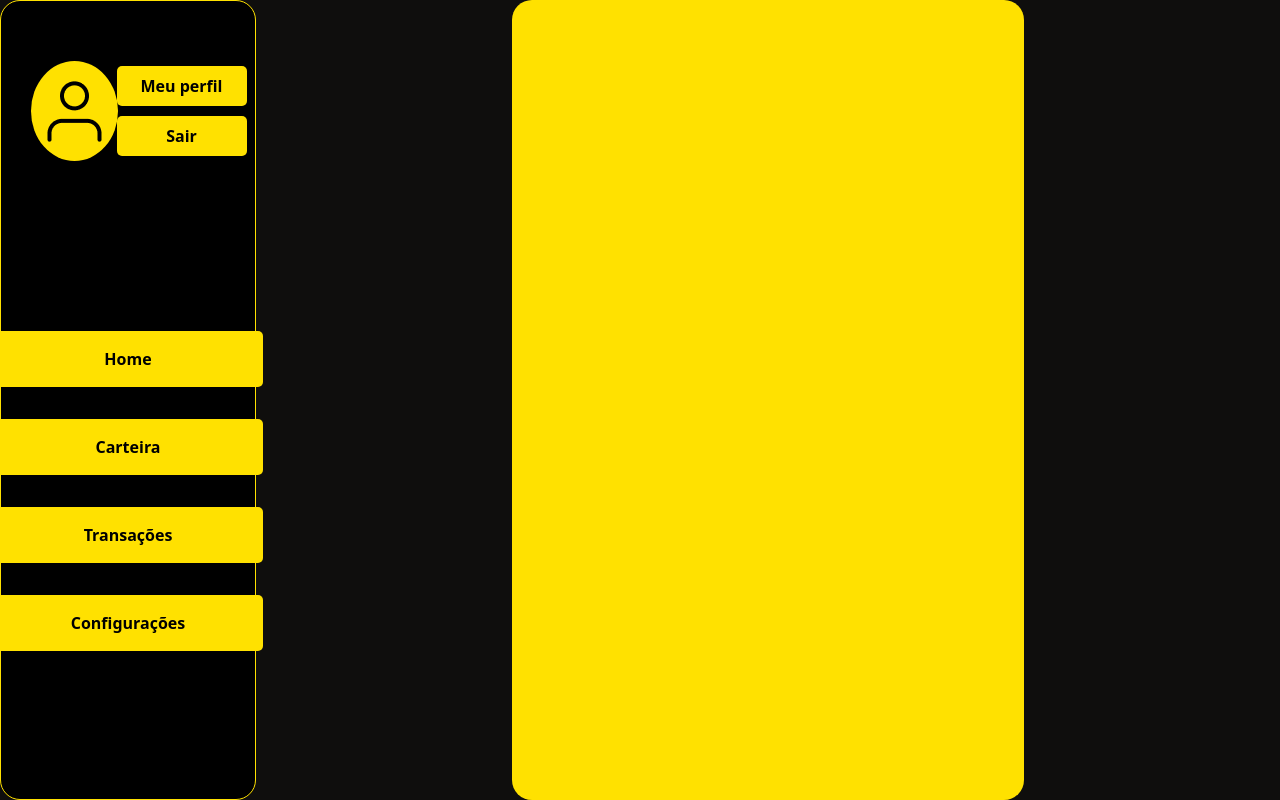
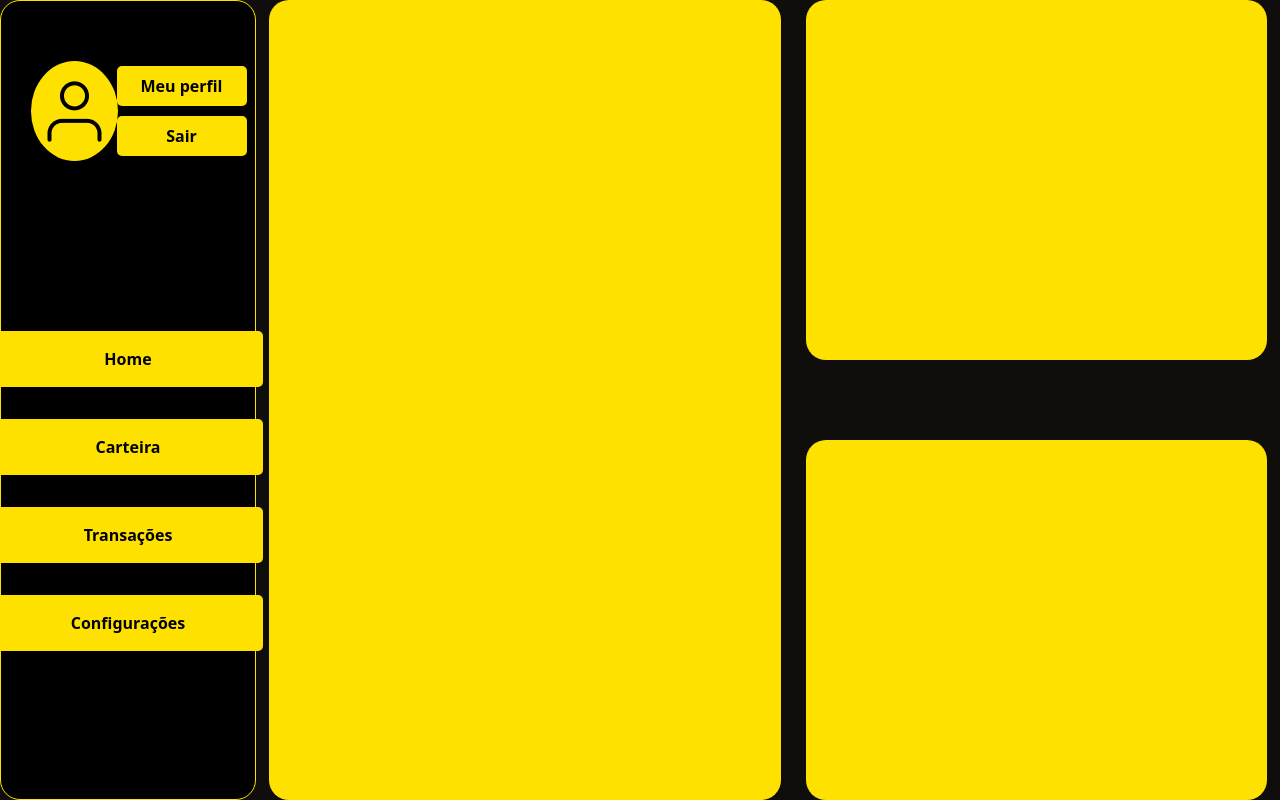
Before and after one commit to Pedro-areis/web-wallet, a React app in the folder frontend/: page /user-config in a window 1280 px wide. Built offline with nearby package versions, Linux system fonts and the light colour scheme; the HTML template or start-up script is replaced by a standard one.

Commit message:
feat: posiciona os cards da tela de configurações.

```diff
--- a/frontend/src/components/ConfigComponents/ConfigRightCards/ConfigBottomCard.tsx
+++ b/frontend/src/components/ConfigComponents/ConfigRightCards/ConfigBottomCard.tsx
@@ -0,0 +1,7 @@
+function ConfigBottomCard () {
+    return (
+        <article className="flex w-full h-[45%] bg-[#ffe100] rounded-[20px]"></article>
+    );
+}
+
+export default ConfigBottomCard
--- a/frontend/src/components/ConfigComponents/ConfigRightCards/ConfigTopCard.tsx
+++ b/frontend/src/components/ConfigComponents/ConfigRightCards/ConfigTopCard.tsx
@@ -0,0 +1,7 @@
+function ConfigTopCard () {
+    return (
+        <article className="flex w-full h-[45%] bg-[#ffe100] rounded-[20px]"></article>
+    );
+}
+
+export default ConfigTopCard
--- a/frontend/src/pages/UserConfig/UserConfig.tsx
+++ b/frontend/src/pages/UserConfig/UserConfig.tsx
@@ -1,4 +1,6 @@
 import ConfigMainCard from "../../components/ConfigComponents/ConfigMainCard/ConfigMainCard";
+import ConfigBottomCard from "../../components/ConfigComponents/ConfigRightCards/ConfigBottomCard";
+import ConfigTopCard from "../../components/ConfigComponents/ConfigRightCards/ConfigTopCard";
 import NavBar from "../../components/NavBar/NavBar";
 
 function UserConfig() {
@@ -9,6 +11,10 @@ function UserConfig() {
                 <section className="flex w-[50%] h-full">
                     <ConfigMainCard />
                 </section>
+                <section className="flex flex-col w-[45%] h-full items-center justify-between">
+                    <ConfigTopCard />
+                    <ConfigBottomCard />
+                </section>
             </div>
         </main>
     );
```
